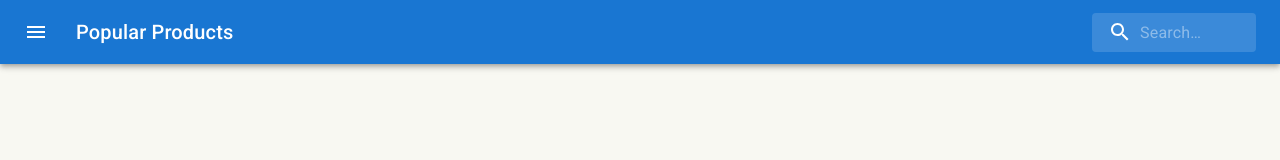
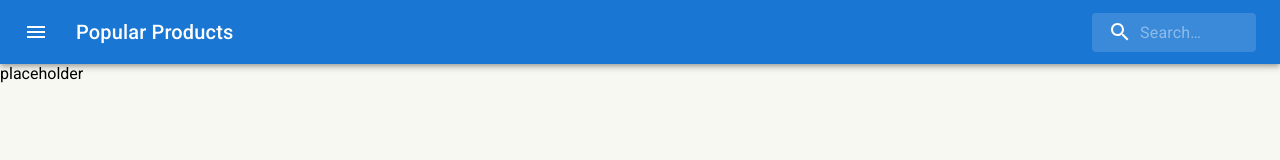
Before and after one commit to baronruk/reactjs-assignment, a React (Create React App) app: page /1 in a window 1280 px wide. Before the commit this address had no page. Shown: the top 160 px of the page. Built offline with nearby package versions, Linux system fonts and the light colour scheme.

Commit message:
add Product page

```diff
--- a/src/js/App.js
+++ b/src/js/App.js
@@ -3,6 +3,7 @@ import '../css/App.css';
 import { BrowserRouter, Routes, Route } from 'react-router-dom';
 import SearchAppBar from './components/AppBar';
 import Home from './pages/Home';
+import Product from './pages/Product';
 
 function App() {
     return (
@@ -10,6 +11,7 @@ function App() {
             <SearchAppBar />
             <Routes>
                 <Route path='/' element={<Home />} />
+                <Route path='/:id' element={<Product />} />
             </Routes>
         </BrowserRouter>
     );
--- a/src/js/components/ProductCard.js
+++ b/src/js/components/ProductCard.js
@@ -13,7 +13,7 @@ import {
     ThemeProvider,
     IconButton,
 } from '@mui/material';
-
+import { Link } from 'react-router-dom';
 import LocalOfferIcon from '@mui/icons-material/LocalOffer';
 import StarIcon from '@mui/icons-material/Star';
 import AddShoppingCartIcon from '@mui/icons-material/AddShoppingCart';
@@ -90,7 +90,9 @@ export default function ProductCard({ product }) {
                                 <Typography variant='body1' component='p'>
                                     {product.shortDescription}
                                 </Typography>
-                                <Button size='small'>Learn More</Button>
+                                <Button size='small' component={Link} to={'/' + product.id}>
+                                    Learn More
+                                </Button>
                             </Box>
                         </Box>
                         <Box
--- /dev/null
+++ b/src/js/pages/Product.js
@@ -0,0 +1,5 @@
+import React from 'react';
+
+export default function Product() {
+    return <div>placeholder</div>;
+}
```
